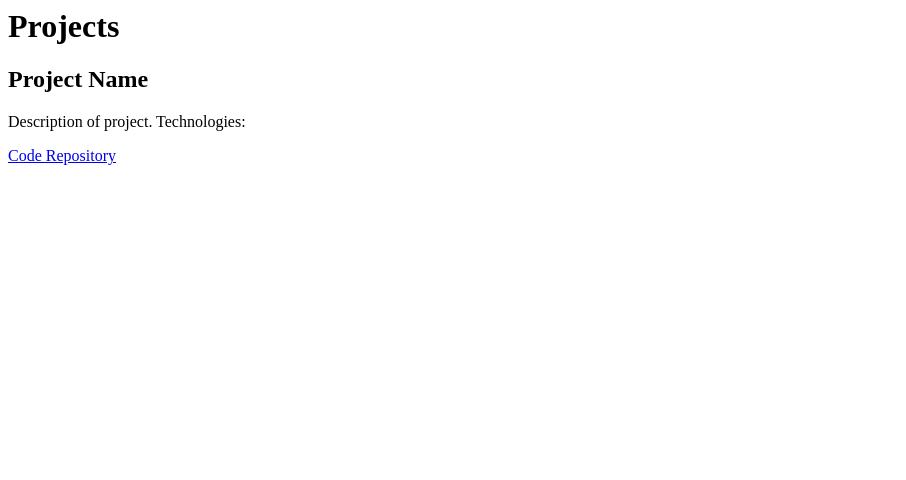
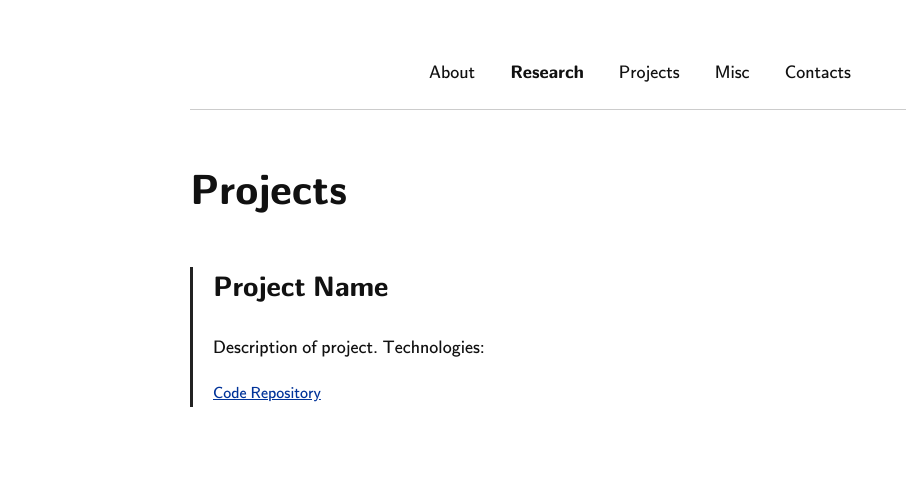
Before and after one commit to arun8166/arun8166.github.io, a plain HTML site: page projects.html in a window 1280 px wide. Shown: the whole page, without its empty margins (0-906 px from the left). Drawn offline with nearby package versions, Linux system fonts and the light colour scheme.

Commit message:
Update projects.html

```diff
--- a/projects.html
+++ b/projects.html
@@ -1,3 +1,27 @@
+<!DOCTYPE html>
+<html>
+<head>
+<title>Research</title>
+<link rel="stylesheet"
+href="https://cdn.jsdelivr.net/npm/katex@0.16.11/dist/katex.min.css">
+<link rel="stylesheet" href="style.css">
+</head>
+<body>
+<nav class="navbar">
+<a href="index.html">About</a>
+<a class="active" href="research.html">
+Research
+</a>
+<a href="projects.html">
+Projects
+</a>
+<a href="misc.html">
+Misc
+</a>
+<a href="contact.html">
+Contacts
+</a>
+</nav>
 <h1>Projects</h1>
 <div class="project">
 <h2>
```
